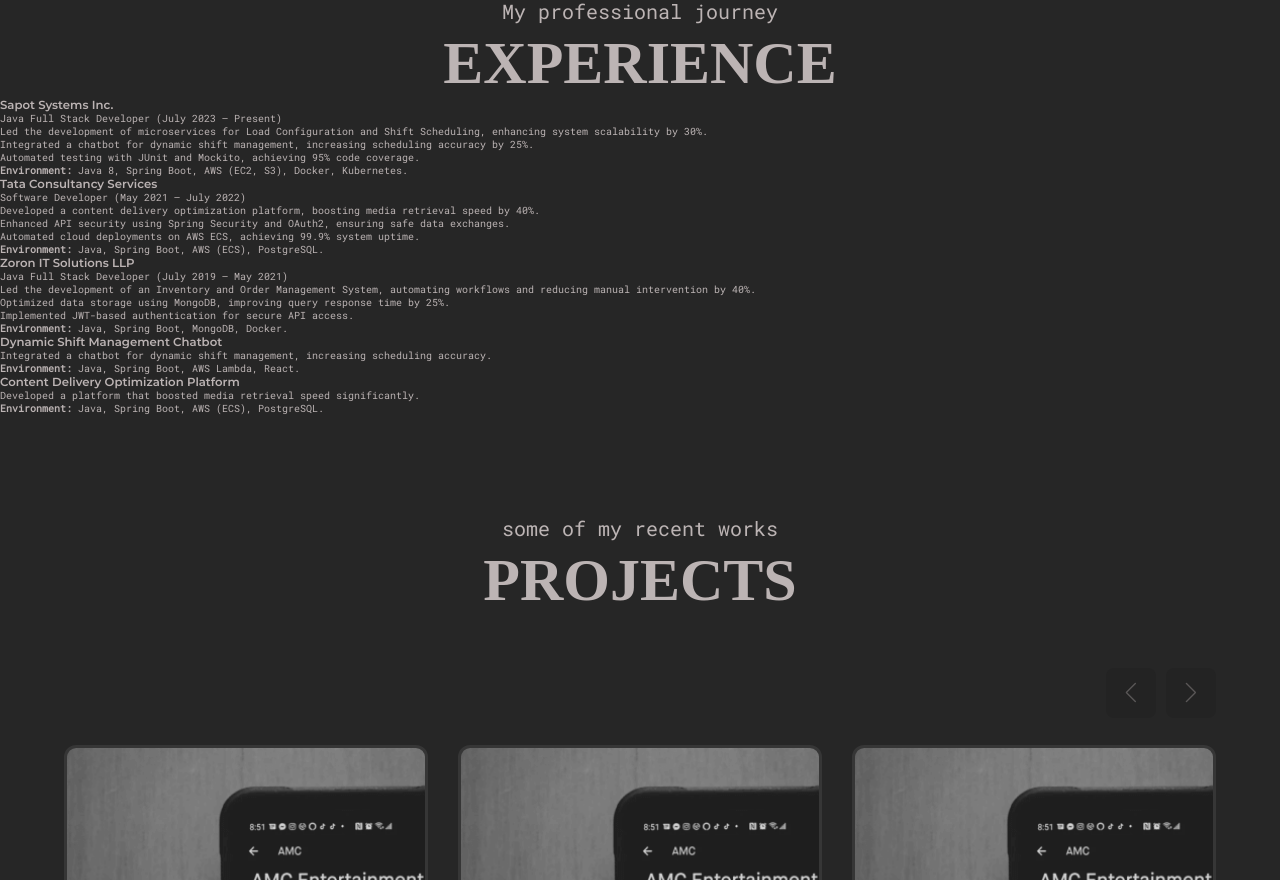
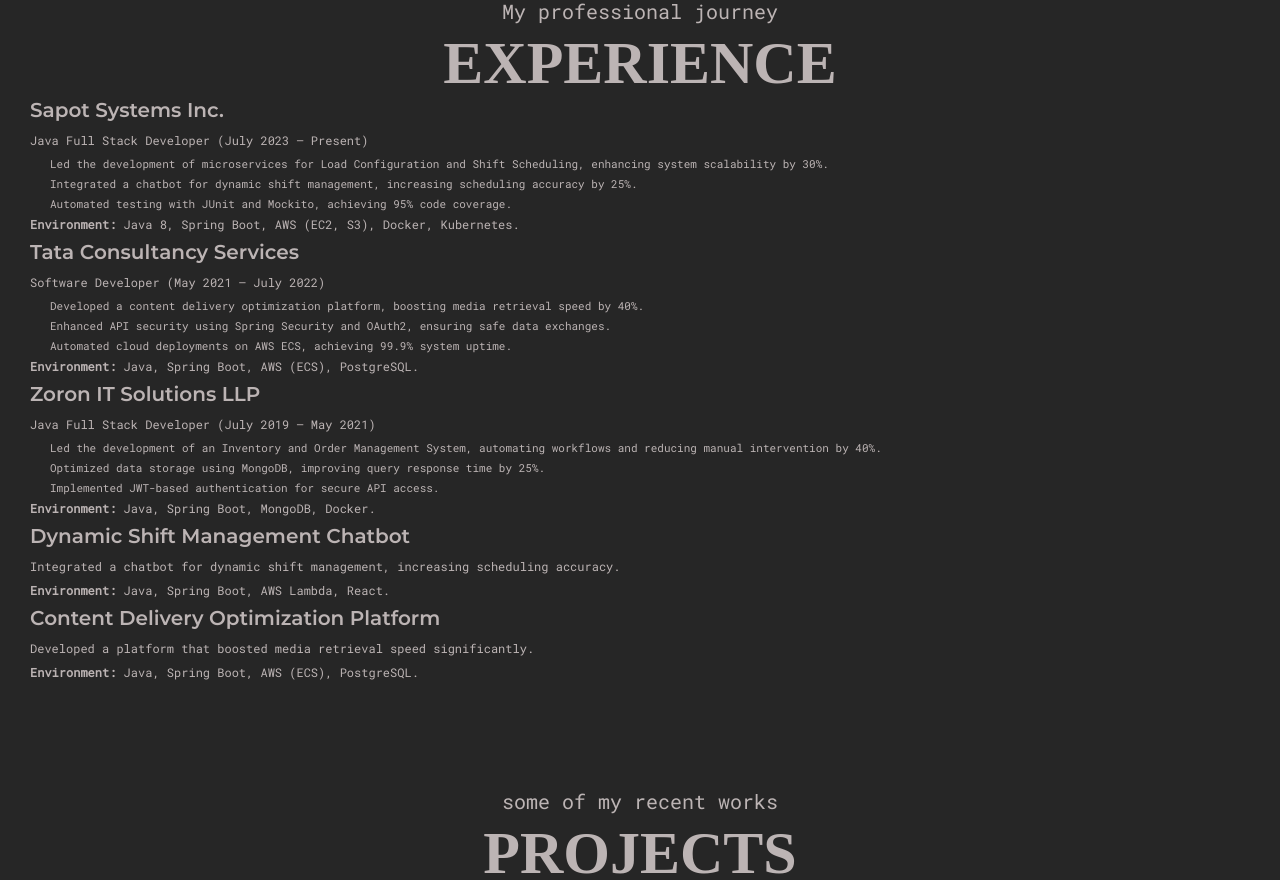
Before and after one commit to durgasaitejathota/durga-portfolio, a React (Create React App) app: page / in a window 1280 px wide. Shown: the part 1082-1962 px from the top of the page. Built offline with nearby package versions, Linux system fonts and the light colour scheme; a web font is replaced by a local one.

Commit message:
Update ExperienceSection.js

```diff
--- a/src/components/ExperienceSection.js
+++ b/src/components/ExperienceSection.js
@@ -2,49 +2,105 @@ import React from 'react';
 import SectionTitle from './SectionTitle';
 
 function ExperienceSection() {
+  // Inline styles for experience section
+  const sectionStyle = {
+    padding: '0 30px', // Adds 30px padding on the left and right
+  };
+
+  const headingStyle = {
+    fontSize: '2rem', // Adjust font size for headings
+    marginBottom: '10px',
+  };
+
+  const paragraphStyle = {
+    fontSize: '1.2rem', // Adjust font size for paragraphs
+    marginBottom: '8px',
+  };
+
+  const listStyle = {
+    marginLeft: '20px',
+  };
+
+  const listItemStyle = {
+    fontSize: '1.1rem', // Adjust font size for list items
+    marginBottom: '5px',
+  };
+
   return (
-    <div className="experience-section">
+    <div className="experience-section" style={sectionStyle}>
       <SectionTitle heading="Experience" subheading="My professional journey" />
       <div className="experience-item">
-        <h3>Sapot Systems Inc.</h3>
-        <p>Java Full Stack Developer (July 2023 – Present)</p>
-        <ul>
-          <li>Led the development of microservices for Load Configuration and Shift Scheduling, enhancing system scalability by 30%.</li>
-          <li>Integrated a chatbot for dynamic shift management, increasing scheduling accuracy by 25%.</li>
-          <li>Automated testing with JUnit and Mockito, achieving 95% code coverage.</li>
+        <h3 style={headingStyle}>Sapot Systems Inc.</h3>
+        <p style={paragraphStyle}>Java Full Stack Developer (July 2023 – Present)</p>
+        <ul style={listStyle}>
+          <li style={listItemStyle}>
+            Led the development of microservices for Load Configuration and Shift Scheduling, enhancing system scalability by 30%.
+          </li>
+          <li style={listItemStyle}>
+            Integrated a chatbot for dynamic shift management, increasing scheduling accuracy by 25%.
+          </li>
+          <li style={listItemStyle}>
+            Automated testing with JUnit and Mockito, achieving 95% code coverage.
+          </li>
         </ul>
-        <p><strong>Environment:</strong> Java 8, Spring Boot, AWS (EC2, S3), Docker, Kubernetes.</p>
+        <p style={paragraphStyle}>
+          <strong>Environment:</strong> Java 8, Spring Boot, AWS (EC2, S3), Docker, Kubernetes.
+        </p>
       </div>
       <div className="experience-item">
-        <h3>Tata Consultancy Services</h3>
-        <p>Software Developer (May 2021 – July 2022)</p>
-        <ul>
-          <li>Developed a content delivery optimization platform, boosting media retrieval speed by 40%.</li>
-          <li>Enhanced API security using Spring Security and OAuth2, ensuring safe data exchanges.</li>
-          <li>Automated cloud deployments on AWS ECS, achieving 99.9% system uptime.</li>
+        <h3 style={headingStyle}>Tata Consultancy Services</h3>
+        <p style={paragraphStyle}>Software Developer (May 2021 – July 2022)</p>
+        <ul style={listStyle}>
+          <li style={listItemStyle}>
+            Developed a content delivery optimization platform, boosting media retrieval speed by 40%.
+          </li>
+          <li style={listItemStyle}>
+            Enhanced API security using Spring Security and OAuth2, ensuring safe data exchanges.
+          </li>
+          <li style={listItemStyle}>
+            Automated cloud deployments on AWS ECS, achieving 99.9% system uptime.
+          </li>
         </ul>
-        <p><strong>Environment:</strong> Java, Spring Boot, AWS (ECS), PostgreSQL.</p>
+        <p style={paragraphStyle}>
+          <strong>Environment:</strong> Java, Spring Boot, AWS (ECS), PostgreSQL.
+        </p>
       </div>
       <div className="experience-item">
-        <h3>Zoron IT Solutions LLP</h3>
-        <p>Java Full Stack Developer (July 2019 – May 2021)</p>
-        <ul>
-          <li>Led the development of an Inventory and Order Management System, automating workflows and reducing manual intervention by 40%.</li>
-          <li>Optimized data storage using MongoDB, improving query response time by 25%.</li>
-          <li>Implemented JWT-based authentication for secure API access.</li>
+        <h3 style={headingStyle}>Zoron IT Solutions LLP</h3>
+        <p style={paragraphStyle}>Java Full Stack Developer (July 2019 – May 2021)</p>
+        <ul style={listStyle}>
+          <li style={listItemStyle}>
+            Led the development of an Inventory and Order Management System, automating workflows and reducing manual intervention by 40%.
+          </li>
+          <li style={listItemStyle}>
+            Optimized data storage using MongoDB, improving query response time by 25%.
+          </li>
+          <li style={listItemStyle}>
+            Implemented JWT-based authentication for secure API access.
+          </li>
         </ul>
-        <p><strong>Environment:</strong> Java, Spring Boot, MongoDB, Docker.</p>
+        <p style={paragraphStyle}>
+          <strong>Environment:</strong> Java, Spring Boot, MongoDB, Docker.
+        </p>
       </div>
       {/* Add additional experiences here */}
       <div className="experience-item">
-        <h3>Dynamic Shift Management Chatbot</h3>
-        <p>Integrated a chatbot for dynamic shift management, increasing scheduling accuracy.</p>
-        <p><strong>Environment:</strong> Java, Spring Boot, AWS Lambda, React.</p>
+        <h3 style={headingStyle}>Dynamic Shift Management Chatbot</h3>
+        <p style={paragraphStyle}>
+          Integrated a chatbot for dynamic shift management, increasing scheduling accuracy.
+        </p>
+        <p style={paragraphStyle}>
+          <strong>Environment:</strong> Java, Spring Boot, AWS Lambda, React.
+        </p>
       </div>
       <div className="experience-item">
-        <h3>Content Delivery Optimization Platform</h3>
-        <p>Developed a platform that boosted media retrieval speed significantly.</p>
-        <p><strong>Environment:</strong> Java, Spring Boot, AWS (ECS), PostgreSQL.</p>
+        <h3 style={headingStyle}>Content Delivery Optimization Platform</h3>
+        <p style={paragraphStyle}>
+          Developed a platform that boosted media retrieval speed significantly.
+        </p>
+        <p style={paragraphStyle}>
+          <strong>Environment:</strong> Java, Spring Boot, AWS (ECS), PostgreSQL.
+        </p>
       </div>
     </div>
   );
```
